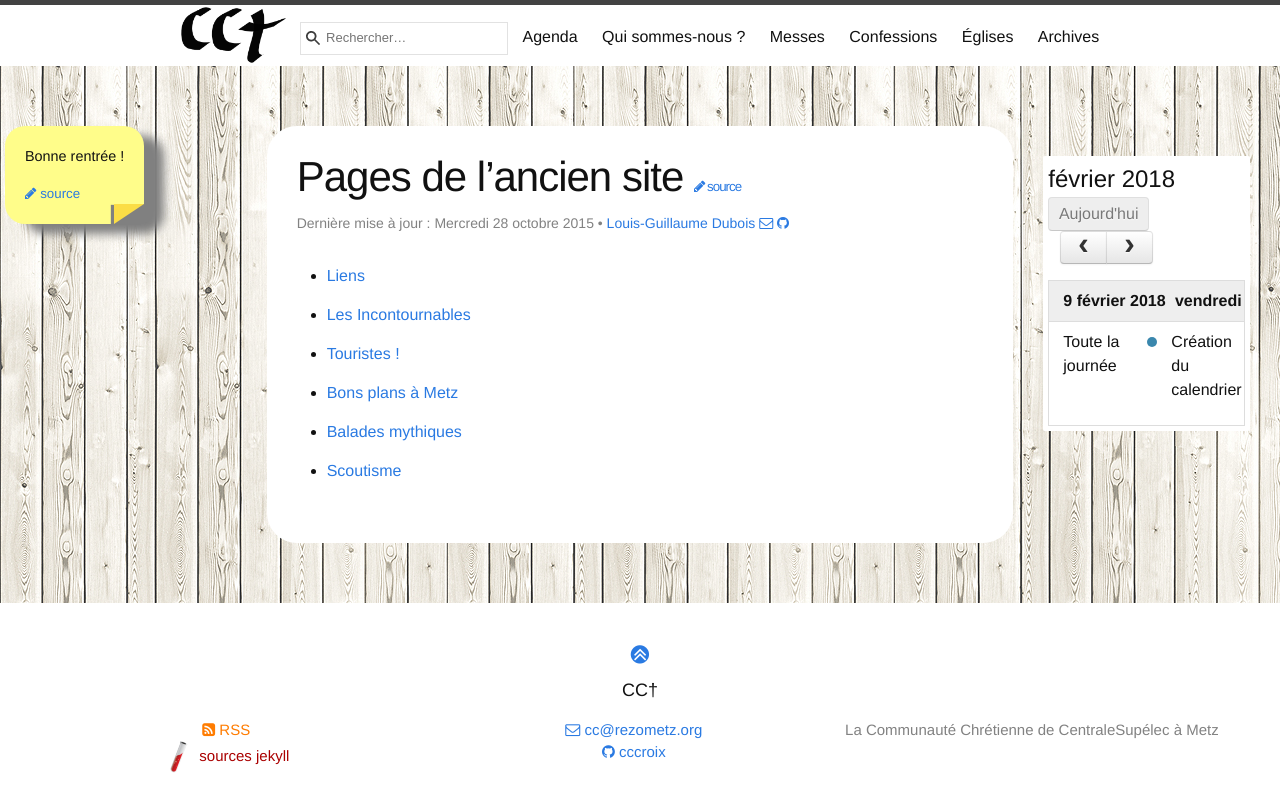
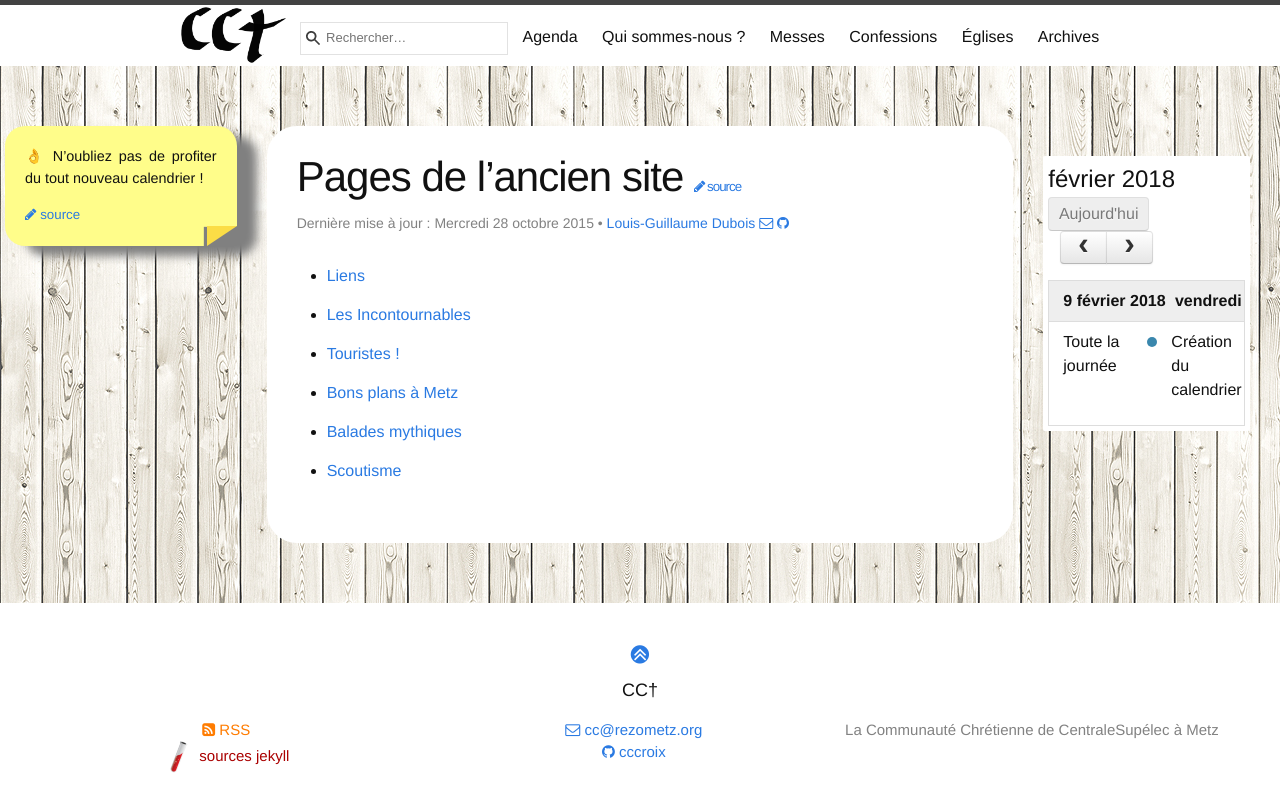
Before and after one commit to cccroix/cccroix.github.io, a Jekyll site: the page built from wpimport.md, in a window 1280 px wide. Shown: the top 811 px of the page. Built offline with Jekyll 4.4.1, drawn with Linux system fonts in a browser that asks for light colours.

Commit message:
Update blocnote.md

```diff
--- a/blocnote.md
+++ b/blocnote.md
@@ -5,4 +5,4 @@ published: true
 # sera affiché avant l’index des articles
 ---
 
-Bonne rentrée !
+👌 N’oubliez pas de profiter du tout nouveau calendrier !
```
